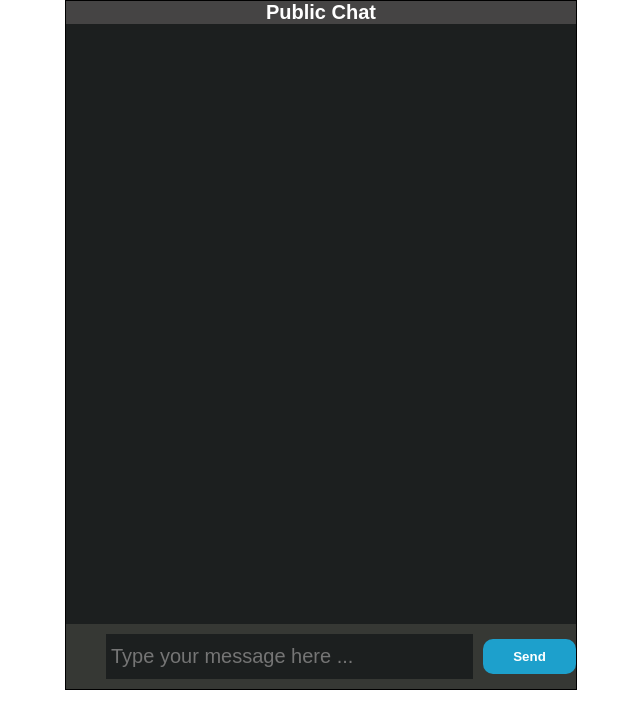
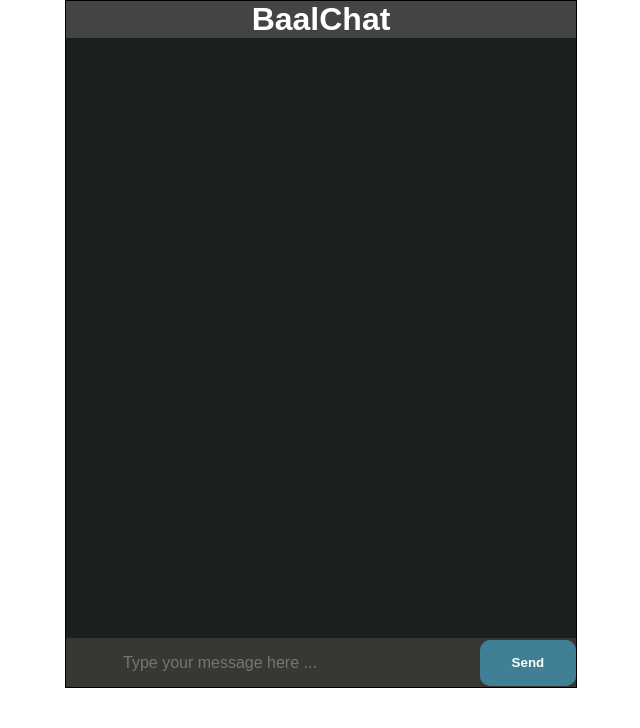
Before and after one commit to Nabid-Kaisar/chat, a React (Create React App) app: page / in a window 1280 px wide. Shown: the top 728 px of the page, without its empty margins (319-959 px from the left). Built offline with nearby package versions, Linux system fonts and the light colour scheme.

Commit message:
Added time stamp to each meassage

```diff
--- a/src/App.js
+++ b/src/App.js
@@ -11,24 +11,33 @@
     this.eventHandler = this.eventHandler.bind(this);
     this.state = {
       inputArray: [],
-      inputText: ""
+      inputText: "",
+      currenTime: ""
     };
   }
 
   inputHandler(event) {
     this.setState({ inputText: event.target.value });
+    this.setState({ currenTime: new Date().toLocaleTimeString() });
 
     if (event.keyCode == 13 && this.state.inputText !== "") {
+      // this.setState({ inputText: event.target.value });
       this.eventHandler();
       this.clearInputField();
     }
   }
 
   async eventHandler() {
+    let person = {
+      text: this.state.inputText,
+      dateTime: this.state.currenTime
+    };
     if (this.state.inputText !== "") {
       await this.setState({
-        inputArray: [...this.state.inputArray, this.state.inputText]
+        inputArray: [...this.state.inputArray, person]
       });
+      console.log("main comp", person);
+      this.clearInputField();
       let grabbableId = this.state.inputArray.length - 1;
       let grabbedElement = document.getElementById(grabbableId);
 
@@ -37,13 +46,13 @@
         block: "end",
         inline: "nearest"
       });
-      this.clearInputField();
     }
   }
 
   clearInputField() {
     let inputBox = this.refs.inputBox;
     inputBox.value = "";
+    this.setState({ inputText: "" });
   }
 
   render() {
@@ -53,7 +62,9 @@
     return (
       <div className="chatbox-head-container">
         <div className="chat-container">
-          <div className="menu-content">Public Chat</div>
+          <div className="menu-content">
+            <h4>BaalChat</h4>
+          </div>
           <div className="message-container">{showMessage}</div>
           <div className="input-area">
             <div className="input-box">
--- a/src/messageContainer.js
+++ b/src/messageContainer.js
@@ -3,10 +3,15 @@
 
 export default class MessageContainer extends Component {
   render() {
+    console.log("comp1", this.props.inputValueText);
     return (
       <div id={this.props.idProps} className="message-content">
-        <p className="message-text">{this.props.inputValueText}</p>
+        <div className="message-text-holder"><p className="message-text">{this.props.inputValueText.text}</p></div>
+        <div className="message-time-holder"><p className="message-time">{this.props.inputValueText.dateTime}</p></div>
       </div>
     );
   }
 }
+
+
+// <h6 className="message-time">{this.props.inputValueText.dateTime}</h6>
--- a/src/styleChatApp.css
+++ b/src/styleChatApp.css
@@ -16,10 +16,14 @@
 .menu-content {
   text-align: center;
   color: white;
-  font-size: 20px;
+  font-size: 2em;
   font-weight: bold;
   margin: 0px;
   background-color: #454444;
+}
+.menu-content h4,
+h6 {
+  margin: auto;
 }
 
 .message-container {
@@ -31,21 +35,48 @@
 }
 .message-content {
   display: flex;
-  width: 80%;
   margin-left: 25px;
   flex-direction: row;
   padding: 10px;
   justify-content: flex-start;
-  flex-wrap: wrap;
+  /* flex-wrap: wrap; */
+}
+.message-content .message-text-holder {
+  max-width: 70%;
+  word-wrap: break-word;
 }
 
-.message-text {
+.message-text-holder {
   background-color: #576574;
   border-radius: 10px;
   line-height: 35px;
   margin: 0px;
-  font-size: 20px;
-  padding: 10px;
+  font-size: 2em;
+  padding: 10px 25px;
+  color: white;
+  font-family: Monospace;
+}
+.message-text{
+  margin: auto;
+}
+
+.message-time-holder{
+  display: flex;
+  flex-direction: row;
+  margin: auto 10px;
+  justify-content: flex-start;
+
+}
+
+.message-time{
+  color: #1c1f1f;
+  background-color: #1c1f1f;
+}
+.message-content:hover .message-time{
+  background-color: #576574;
+  border-radius: 15px;
+  line-height: 15px;
+  padding: 5px 15px;
   color: white;
   font-family: Monospace;
 }
@@ -58,17 +89,18 @@
 .input-box {
   display: flex;
   margin-left: 25px;
-  padding: 10px;
+  padding: 2px;
   flex: 4;
+  word-wrap: break-word;
 }
 
 .input-text-area {
   border: none;
-  font-size: 20px;
-  background-color: #1c1f1f;
+  font-size: 1em;
+  background-color: #363834;
   color: white;
   margin-left: 5px;
-  padding: 5px;
+  padding: 5px 25px;
   width: 100%;
   height: 35px;
 }
@@ -82,12 +114,12 @@
   font-weight: bold;
   cursor: pointer;
   border-radius: 10px;
-  background-color: #1da0cc;
+  background-color: #407F94;
   color: white;
   width: 100%;
-  height: 35px;
+  height: 46px;
 }
 
 .style-button:hover {
-  background-color: #4b7bec;
+  background-color: #6A97A6;
 }
```
Also changed, not shown: 1 other file (tests, documents, lock files or other folders).
